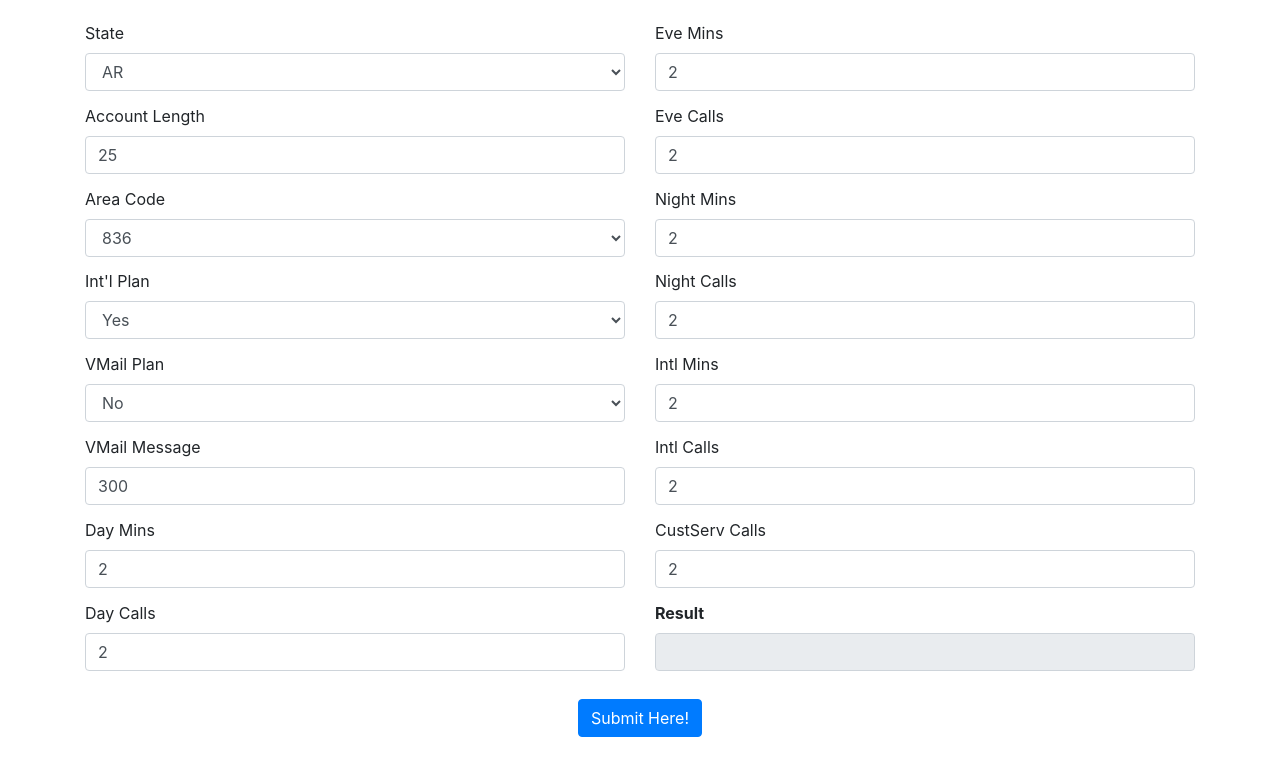
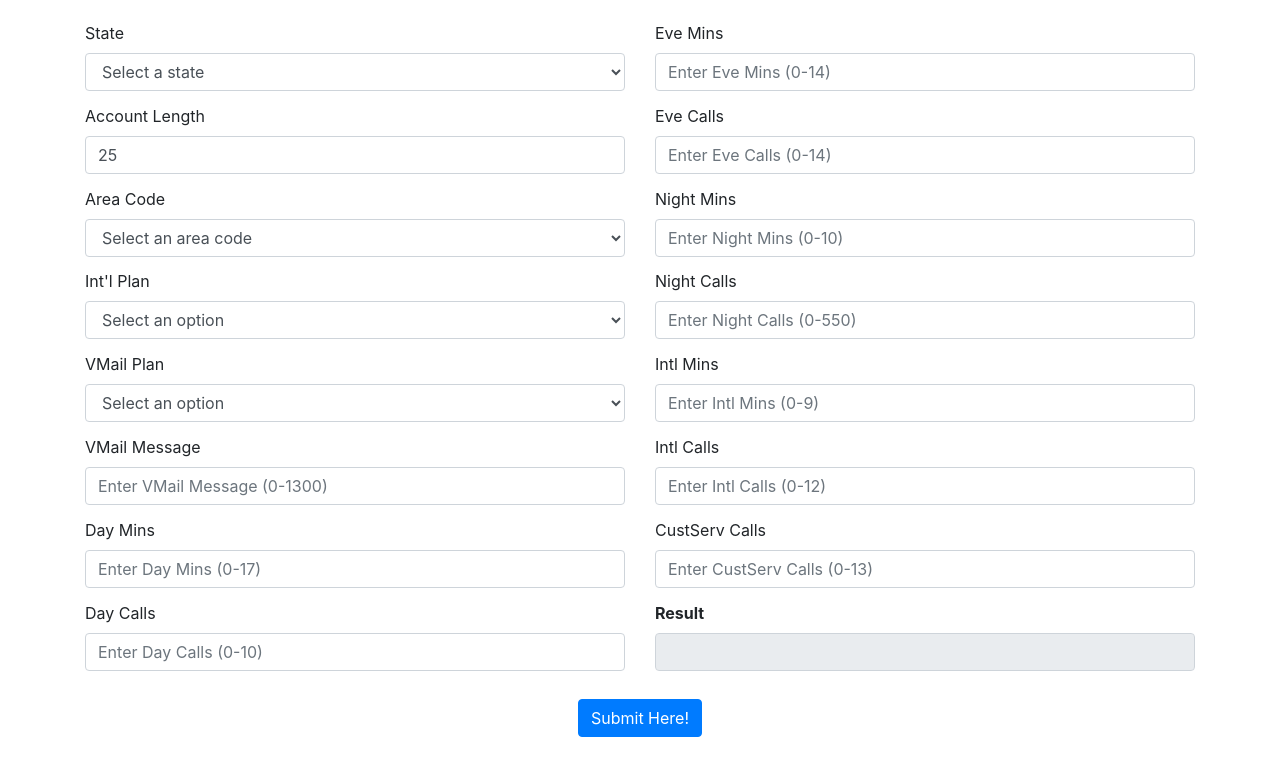
Before and after one commit to gilbertlorentz/churn-prediction, a plain HTML site: page input_2.html in a window 1280 px wide. Shown: the part 99-874 px from the top of the page. Drawn offline with nearby package versions, Linux system fonts and the light colour scheme.

Commit message:
Update input_2.html

```diff
--- a/input_2.html
+++ b/input_2.html
@@ -29,7 +29,7 @@
                 <option value="0">AL</option>
                 <option value="1">AK</option>
                 <option value="2">AZ</option>
-                <option value="3" selected>AR</option>
+                <option value="3">AR</option>
                 <option value="4">CA</option>
                 <option value="5">CO</option>
                 <option value="6">CT</option>
@@ -97,7 +97,7 @@
               <select class="form-control" id="areaCode" required>
                 <option value="">Select an area code</option>
                 <option value="806">806</option>
-                <option value="836" selected>836</option>
+                <option value="836">836</option>
                 <option value="777">777</option>
                 <option value="878">878</option>
                 <option value="866">866</option>
@@ -136,7 +136,7 @@
               <label for="intlPlan">Int'l Plan</label>
               <select class="form-control" id="intlPlan" required>
                 <option value="">Select an option</option>
-                <option value="yes" selected>Yes</option>
+                <option value="yes">Yes</option>
                 <option value="no">No</option>
               </select>
             </div>
@@ -146,7 +146,7 @@
               <select class="form-control" id="vmailPlan" required>
                 <option value="">Select an option</option>
                 <option value="yes">Yes</option>
-                <option value="no" selected>No</option>
+                <option value="no">No</option>
               </select>
             </div>
             <!-- VMail Message -->
@@ -156,7 +156,6 @@
                 type="number"
                 class="form-control"
                 id="vmailMessage"
-                value="300"
                 min="0"
                 max="1300"
                 placeholder="Enter VMail Message (0-1300)"
@@ -170,7 +169,6 @@
                 step="0.01"
                 class="form-control"
                 id="dayMins"
-                value="2"
                 min="0"
                 max="17"
                 placeholder="Enter Day Mins (0-17)"
@@ -183,7 +181,6 @@
                 type="number"
                 class="form-control"
                 id="dayCalls"
-                value="2"
                 min="0"
                 max="10"
                 placeholder="Enter Day Calls (0-10)"
@@ -201,7 +198,6 @@
                 step="0.01"
                 class="form-control"
                 id="eveMins"
-                value="2"
                 min="0"
                 max="14"
                 placeholder="Enter Eve Mins (0-14)"
@@ -214,7 +210,6 @@
                 type="number"
                 class="form-control"
                 id="eveCalls"
-                value="2"
                 min="0"
                 max="14"
                 placeholder="Enter Eve Calls (0-14)"
@@ -228,7 +223,6 @@
                 step="0.01"
                 class="form-control"
                 id="nightMins"
-                value="2"
                 min="0"
                 max="10"
                 placeholder="Enter Night Mins (0-10)"
@@ -241,7 +235,6 @@
                 type="number"
                 class="form-control"
                 id="nightCalls"
-                value="2"
                 min="0"
                 max="550"
                 placeholder="Enter Night Calls (0-550)"
@@ -255,7 +248,6 @@
                 step="0.01"
                 class="form-control"
                 id="intlMins"
-                value="2"
                 min="0"
                 max="9"
                 placeholder="Enter Intl Mins (0-9)"
@@ -268,7 +260,6 @@
                 type="number"
                 class="form-control"
                 id="intlCalls"
-                value="2"
                 min="0"
                 max="12"
                 placeholder="Enter Intl Calls (0-12)"
@@ -281,7 +272,6 @@
                 type="number"
                 class="form-control"
                 id="custServCalls"
-                value="2"
                 min="0"
                 max="13"
                 placeholder="Enter CustServ Calls (0-13)"
```
